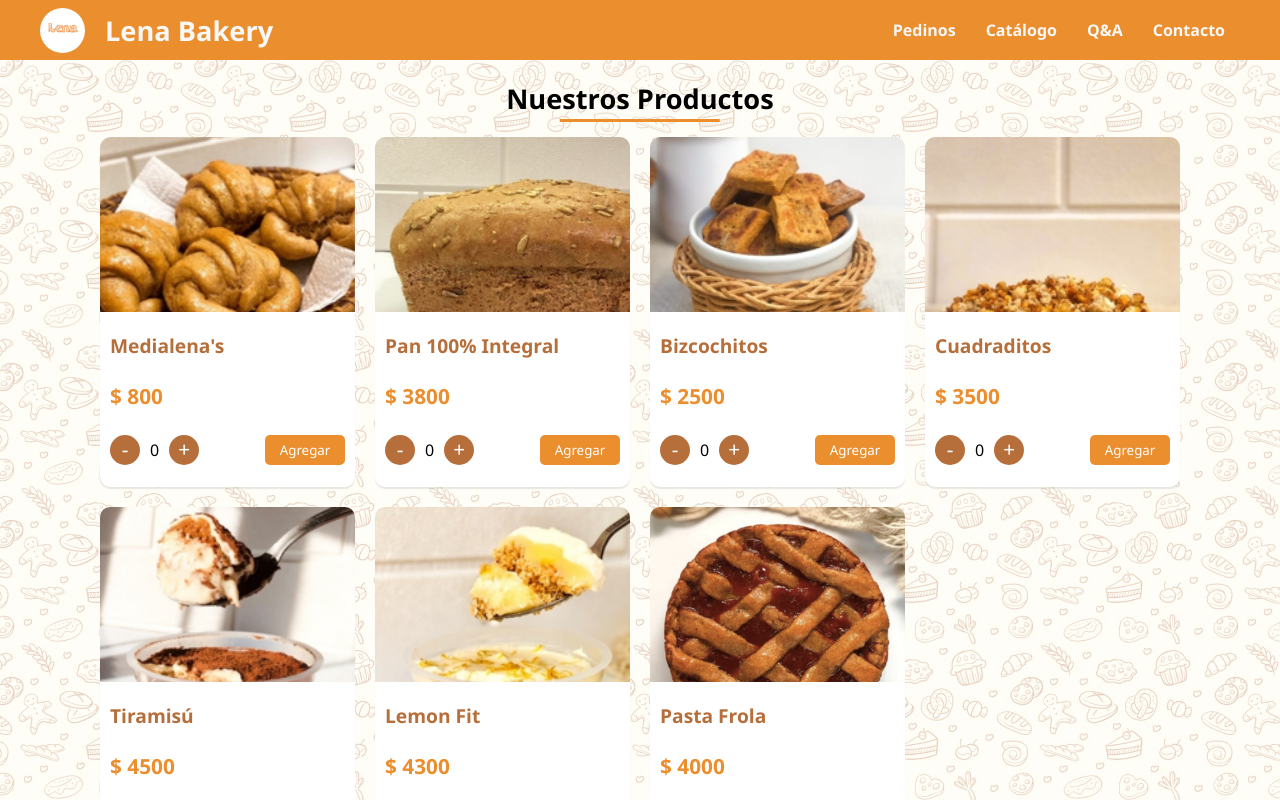
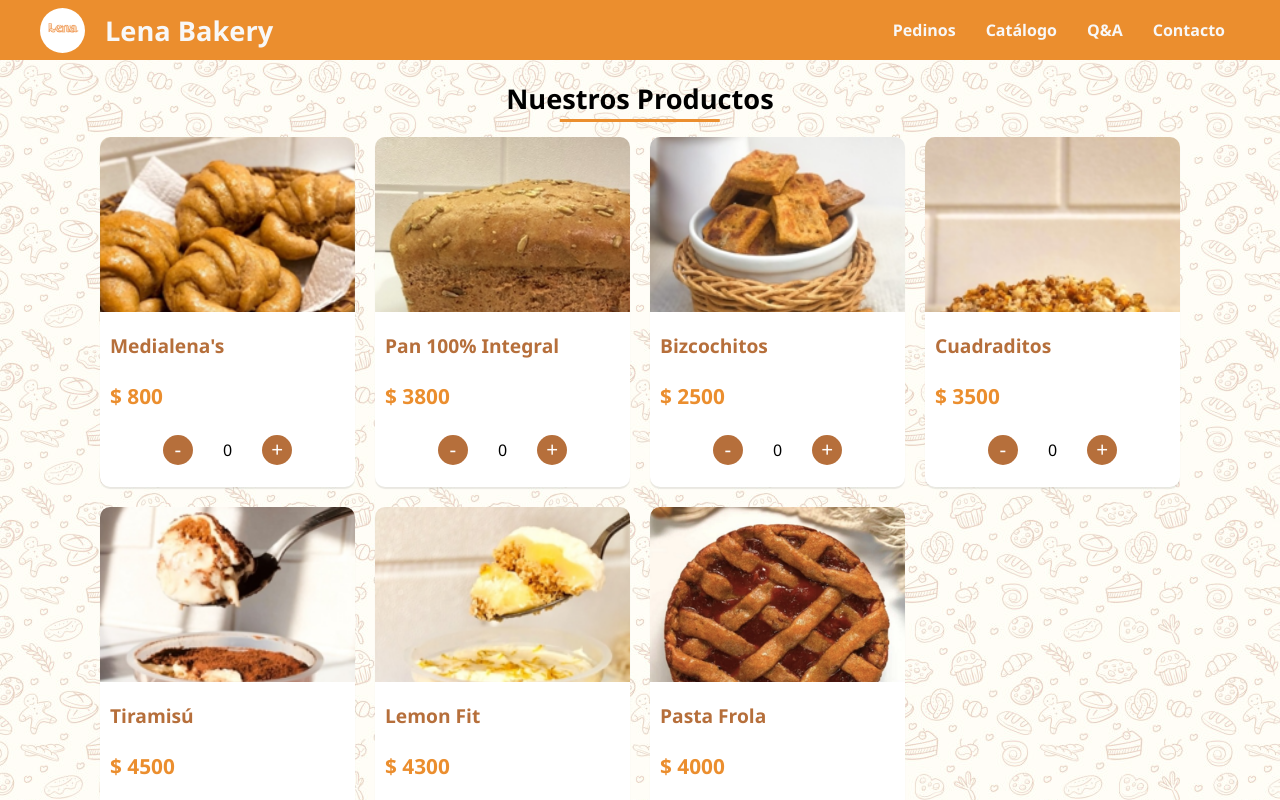
Before and after one commit to nunezjorgepy/Lena-Bakery, a React (Vite) app: page /buy in a window 1280 px wide. Shown: the top 800 px of the page. Built offline with nearby package versions, Linux system fonts and the light colour scheme.

Commit message:
Quité el botón Agregar de los productos porque no hacía nada. Centré los botones - y + y los espacié un poco para que queden más estéticos. Di un poco de margen al contenedor de los totales al bajarle el ancho al 90%.

```diff
--- a/src/components/BuyProductCard.css
+++ b/src/components/BuyProductCard.css
@@ -44,7 +44,7 @@ Info Styles
     color: var(--name-font-color);
     font-size: 1.2rem;
     font-weight: bold;
-    width: 90%;
+    width: var(--main-width-percentage);
     height: 25px;
 }
 
@@ -68,7 +68,7 @@ Buttons Styles
 .quantity-btns {
     display: flex;
     align-items: center;
-    margin-right: auto;
+    margin: auto;
     height: 50%;
 }
 .quantity-btn {
@@ -83,18 +83,8 @@ Buttons Styles
     justify-content: center;
 }
 .minus-btn {
-    margin-right: 10px;
+    margin-right: 30px;
 }
 .plus-btn {
-    margin-left: 10px;
+    margin-left: 30px;
 }
-.add-btn {
-    background-color: var(--primary-color);
-    width: 80px;
-    height: 30px;
-    line-height: 30px;
-    border-radius: 5px;
-    text-align: center;
-    color: white;
-    border: none;
-}
--- a/src/components/BuyProductCard.jsx
+++ b/src/components/BuyProductCard.jsx
@@ -20,7 +20,6 @@ function BuyProductCard(props) {
                         <div className="order-quantity">{producto.quantity}</div>
                         <button className="quantity-btn plus-btn" onClick={() => changeQuantity('plus', producto.id)}>+</button>
                     </div>
-                    <button className="add-btn">Agregar</button>
                 </div>
             </div>
         </article>
--- a/src/pages/BuyPage.css
+++ b/src/pages/BuyPage.css
@@ -27,7 +27,7 @@
 }
 
 .cards-containers {
-    width: 90%;
+    width: var(--main-width-percentage);
     display: grid;
     grid-template-columns: repeat(4, 1fr);
     gap: 20px;
@@ -39,7 +39,7 @@ Productos Agregados
 ===================
 */
 .items-added-container {
-    width: 100%;
+    width: var(--main-width-percentage);
     background-color: white;
     padding: 20px 15px 30px 15px;
     border-radius: 10px;
--- a/src/variables.css
+++ b/src/variables.css
@@ -17,6 +17,7 @@
     --header-height: 60px;
     --header-height-800-screen: 100px;
     --header-height-500-screen: 80px;
+    --main-width-percentage: 90%;
 
     /* TIEMPOS */
     --transitions-time: 0.3s;
```
